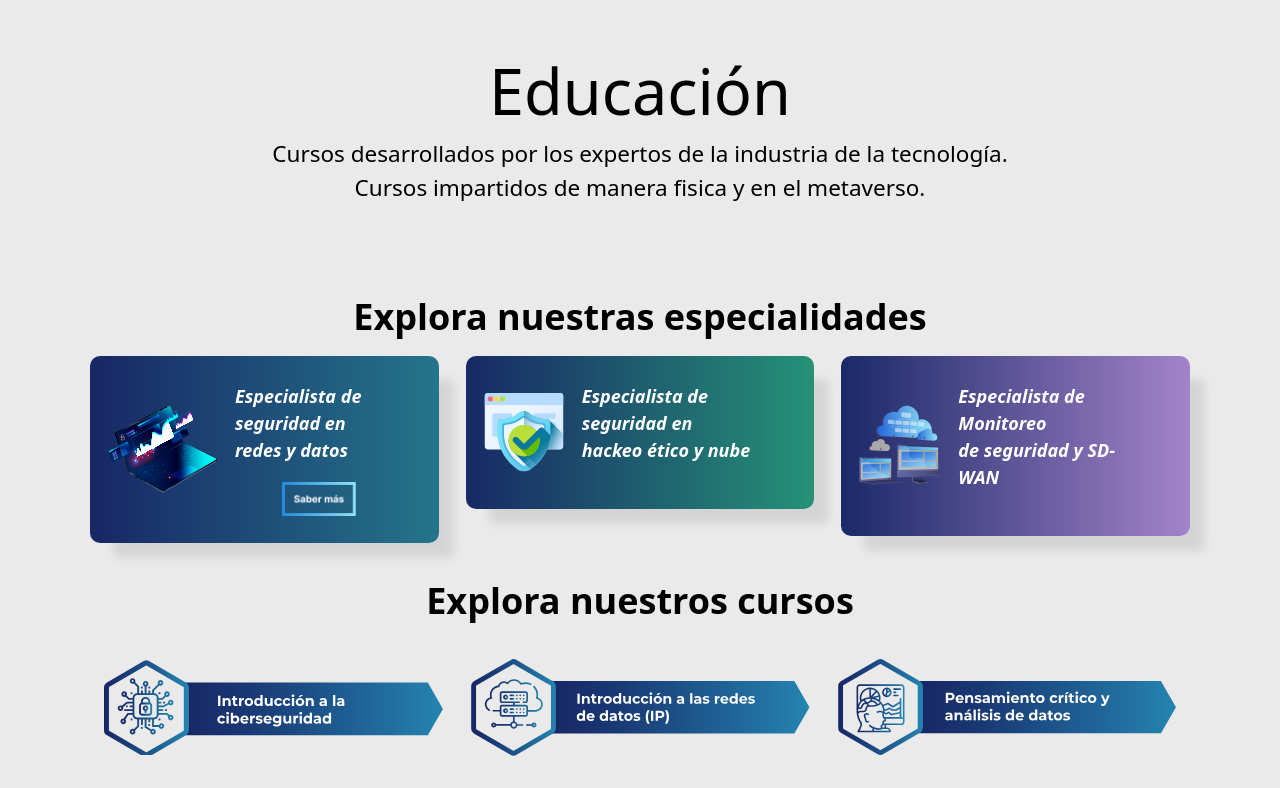
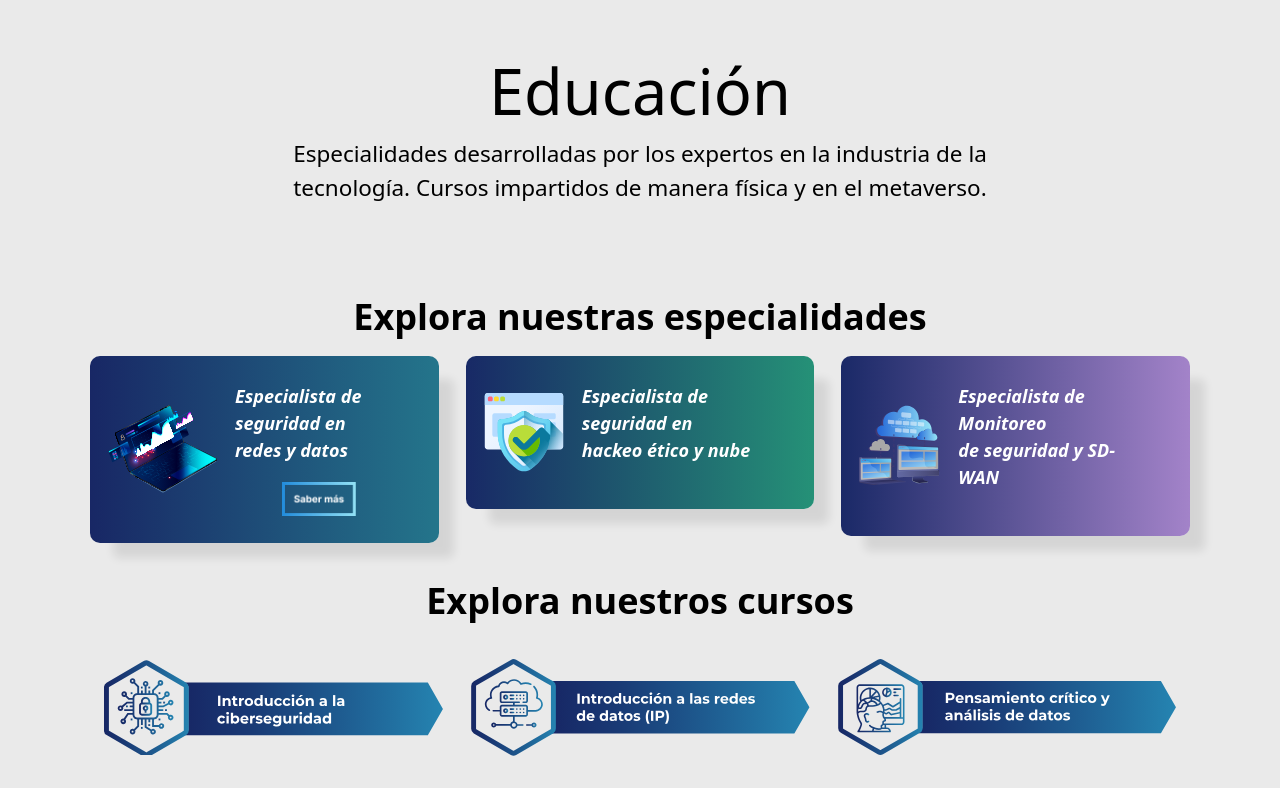
Before and after one commit to interactivms/IUHF, a Next.js app: page / in a window 1280 px wide. Shown: the part 800-1588 px from the top of the page. Built offline with nearby package versions, Linux system fonts and the light colour scheme.

Commit message:
Corrected specialties description

```diff
--- a/src/components/education/index.jsx
+++ b/src/components/education/index.jsx
@@ -50,8 +50,9 @@ const index = () => {
       <div className="wrapper">
         <h1>Educación</h1>
         <p>
-          Cursos desarrollados por los expertos de la industria de la
-          tecnología. Cursos impartidos de manera fisica y en el metaverso.
+          Especialidades desarrolladas por los expertos
+          en la industria de la tecnología.
+          Cursos impartidos de manera física y en el metaverso.
         </p>
       </div>
       <div className="courses">
--- a/src/components/teacherItem/index.jsx
+++ b/src/components/teacherItem/index.jsx
@@ -8,11 +8,13 @@ const index = ({ itemInfo, name, desc, photo, action, className }) => {
           <img draggable="false" src={photo} alt="photo" />
         </div>
         <div className="nameHolder">
-          <p className="pName white">{name}</p>
+
         </div>
       </div>
 
       <div className="rightSide">
+
+        <p className="pName white">{name}</p>
 
         <p className="desc">{desc}</p>{" "}
 
```
